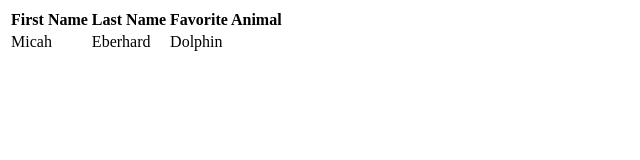
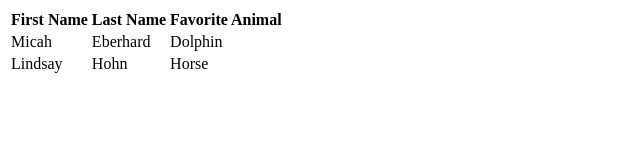
Before and after one commit to micah-eberhard/day3_proj, a plain HTML site: page favorites.html in a window 1280 px wide. Shown: the whole page, without its empty margins (0-640 px from the left). Drawn offline with Linux system fonts and the light colour scheme.

Commit message:
added my favorites

```diff
--- a/favorites.html
+++ b/favorites.html
@@ -13,6 +13,11 @@
         <td>Eberhard</td>
         <td>Dolphin</td>
       </tr>
+      <tr>
+        <td>Lindsay</td>
+        <td>Hohn</td>
+        <td>Horse</td>
+      </tr>
     </table>
   </body>
 
```
